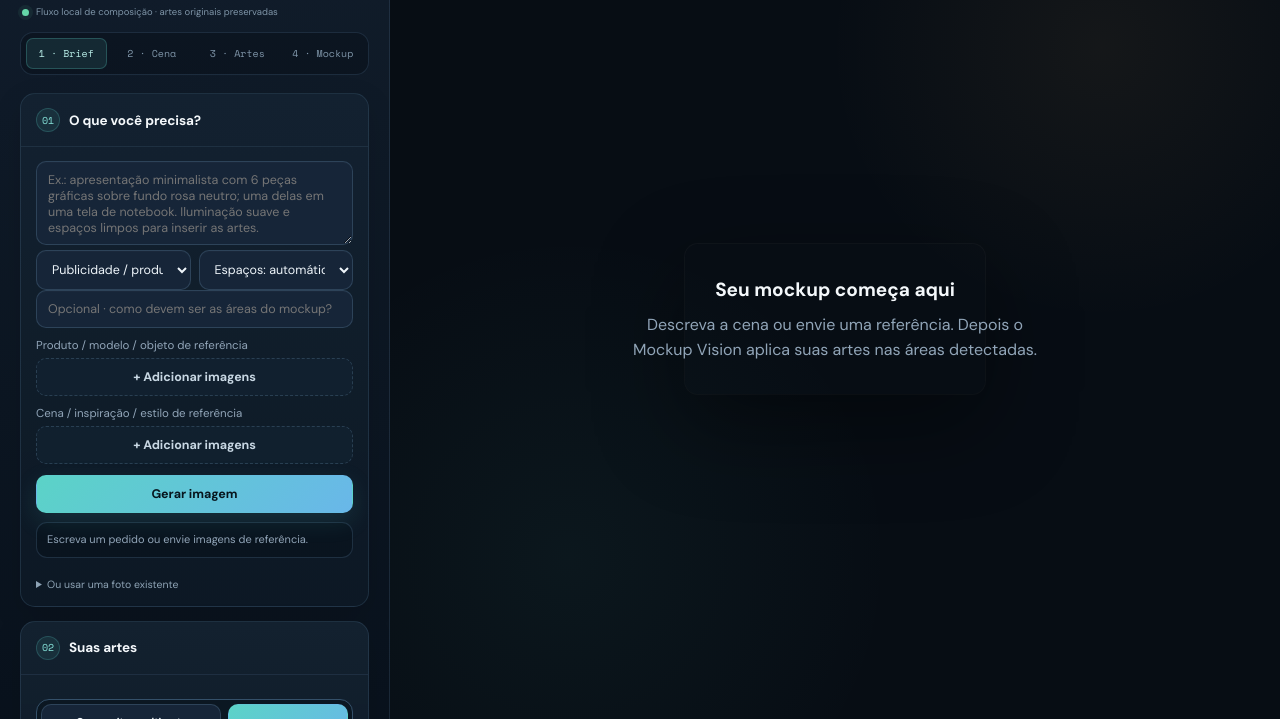
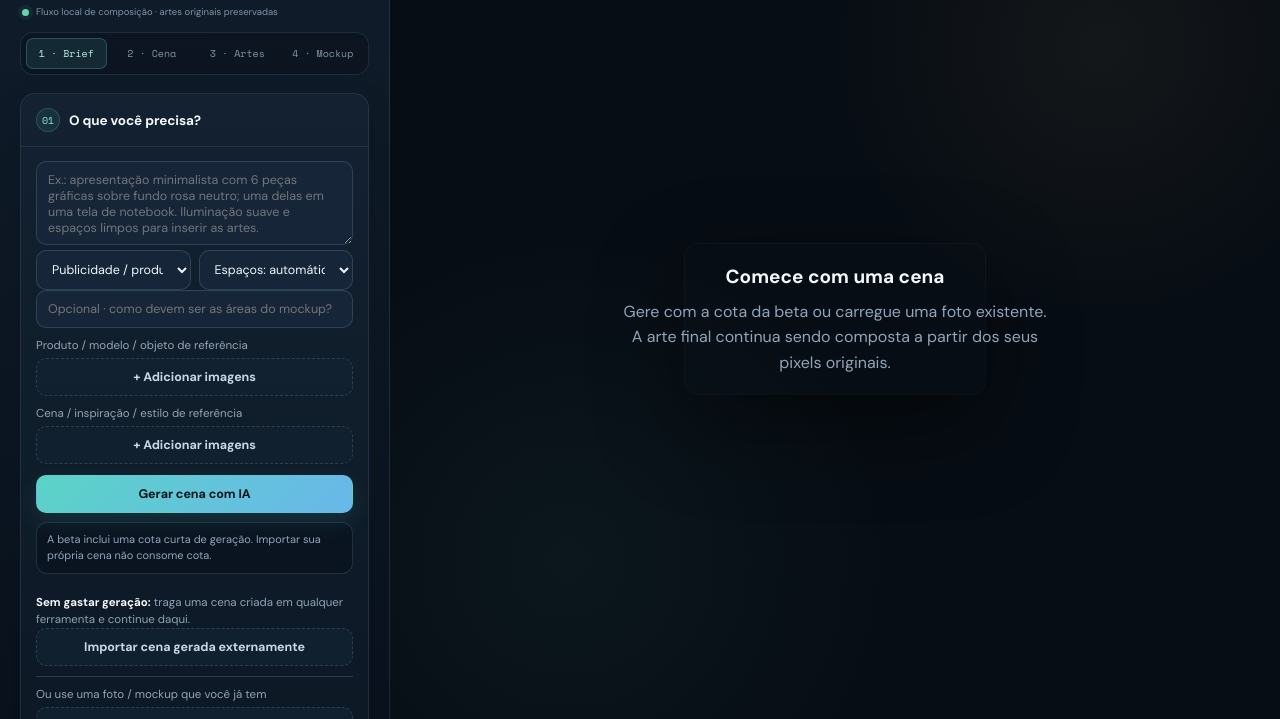
Before and after one commit to oalexgil/mockup-lata-ao-vivo, a website with bundled scripts: page photo.html in a window 1280 px wide. Shown: the part 81-800 px from the top of the page. Built offline with nearby package versions, Linux system fonts and the light colour scheme.

Commit message:
ux: make zero-generation path first-class

```diff
--- a/photo.html
+++ b/photo.html
@@ -20,8 +20,8 @@ input[type=file]{display:none}.asset-list{display:grid;gap:6px;margin-top:8px}.a
 <body>
 <div class="app">
 <aside class="rail">
-  <div class="brand"><h1>Mockup Vision</h1><a href="cylinder-lab.html">Cylinder Lab</a></div>
-  <p class="sub">Descreva. Gere. Aplique sua marca.</p>
+  <div class="brand"><h1>Mockup Vision</h1><a href="index.html">← Sobre / planos</a></div>
+  <p class="sub">Sua arte original. Em qualquer cena. Sem redesenhar sua marca.</p>
 
   <div class="progress">
     <div id="progress1" class="active">1 · Brief</div>
@@ -54,8 +54,8 @@ input[type=file]{display:none}.asset-list{display:grid;gap:6px;margin-top:8px}.a
       <label class="caption">Cena / inspiração / estilo de referência</label>
       <label class="filebtn" for="sceneRefs">+ Adicionar imagens</label>
       <input id="sceneRefs" type="file" accept="image/*" multiple>
-      <button id="generateBtn" class="primary" style="margin-top:11px">Gerar imagem</button>
-      <div id="generateStatus" class="status">Escreva um pedido ou envie imagens de referência.</div>
+      <button id="generateBtn" class="primary" style="margin-top:11px">Gerar cena com IA</button>
+      <div id="generateStatus" class="status">A beta inclui uma cota curta de geração. Importar sua própria cena não consome cota.</div>
 
       <div id="versions" class="versions"></div>
       <div id="iterationBox" class="hidden" style="margin-top:10px">
@@ -63,16 +63,17 @@ input[type=file]{display:none}.asset-list{display:grid;gap:6px;margin-top:8px}.a
         <button id="iterateBtn" class="secondary">Gerar nova versão</button>
       </div>
 
-      <div id="fallbackBox" class="hidden" style="margin-top:10px">
-        <p class="hint">Enquanto o provedor de geração não estiver conectado neste ambiente, você pode gerar externamente e continuar daqui.</p>
-        <label class="filebtn" for="generatedFallback">Importar imagem gerada</label>
+      <div id="fallbackBox" style="margin-top:10px">
+        <p class="hint"><strong style="color:var(--ink)">Sem gastar geração:</strong> traga uma cena criada em qualquer ferramenta e continue daqui.</p>
+        <label class="filebtn" for="generatedFallback">Importar cena gerada externamente</label>
         <input id="generatedFallback" type="file" accept="image/*">
       </div>
 
-      <details style="margin-top:10px"><summary class="tiny">Ou usar uma foto existente</summary>
-        <label class="filebtn" for="photoFile" style="margin-top:8px">Carregar foto / mockup existente</label>
+      <div style="margin-top:10px;padding-top:10px;border-top:1px solid var(--line)">
+        <label class="caption" style="margin-top:0">Ou use uma foto / mockup que você já tem</label>
+        <label class="filebtn" for="photoFile">Carregar foto existente — sem cota</label>
         <input id="photoFile" type="file" accept="image/*">
-      </details>
+      </div>
     </div>
   </section>
 
@@ -126,7 +127,7 @@ input[type=file]{display:none}.asset-list{display:grid;gap:6px;margin-top:8px}.a
 
 <main class="stage">
   <canvas id="display"></canvas>
-  <div id="empty" class="empty"><strong>Seu mockup começa aqui</strong>Descreva a cena ou envie uma referência. Depois o Mockup Vision aplica suas artes nas áreas detectadas.</div>
+  <div id="empty" class="empty"><strong>Comece com uma cena</strong>Gere com a cota da beta ou carregue uma foto existente. A arte final continua sendo composta a partir dos seus pixels originais.</div>
   <div id="canvasHint" class="canvas-hint hidden">arraste os cantos da área selecionada</div>
 </main>
 </div>
```
